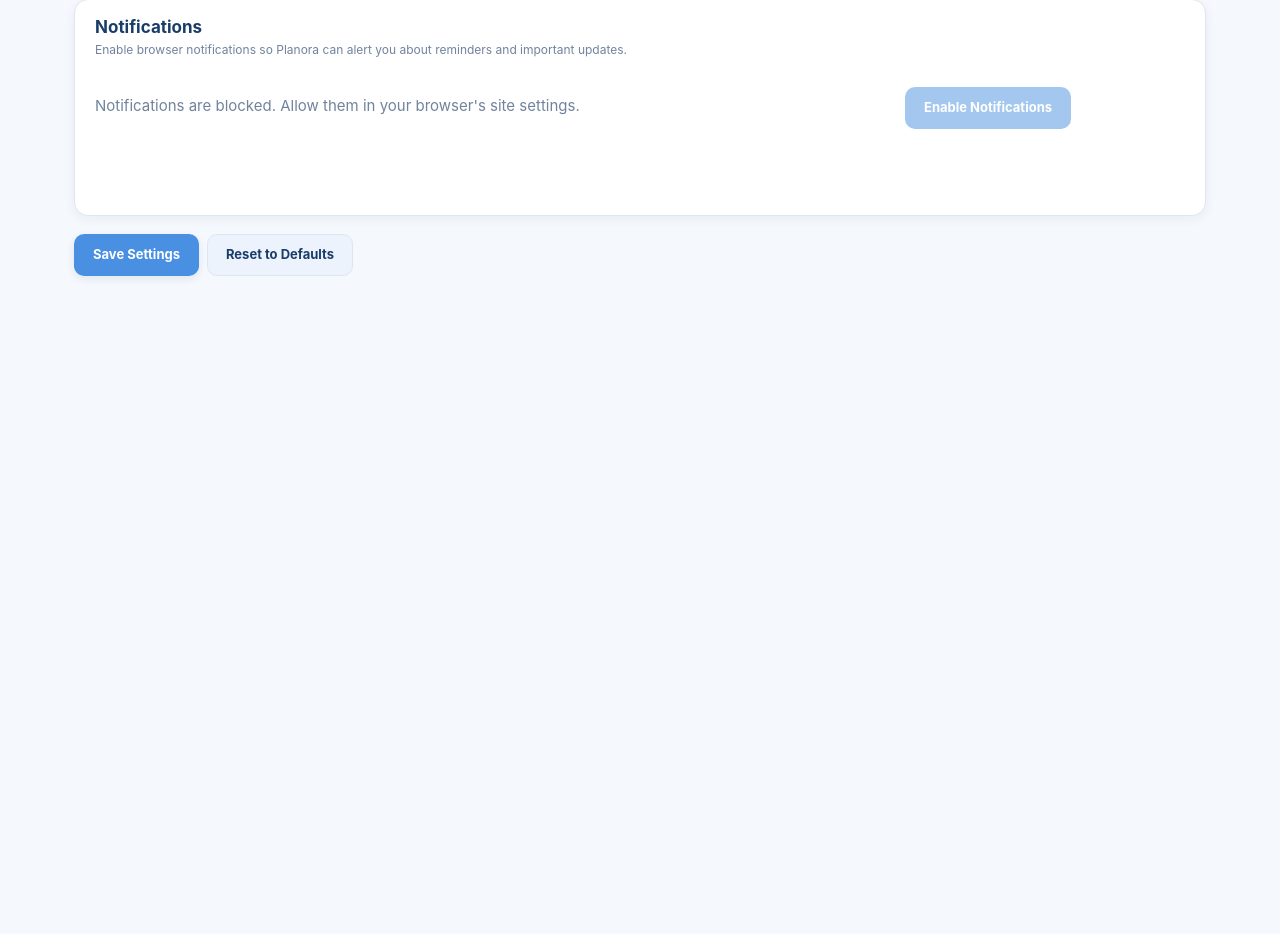
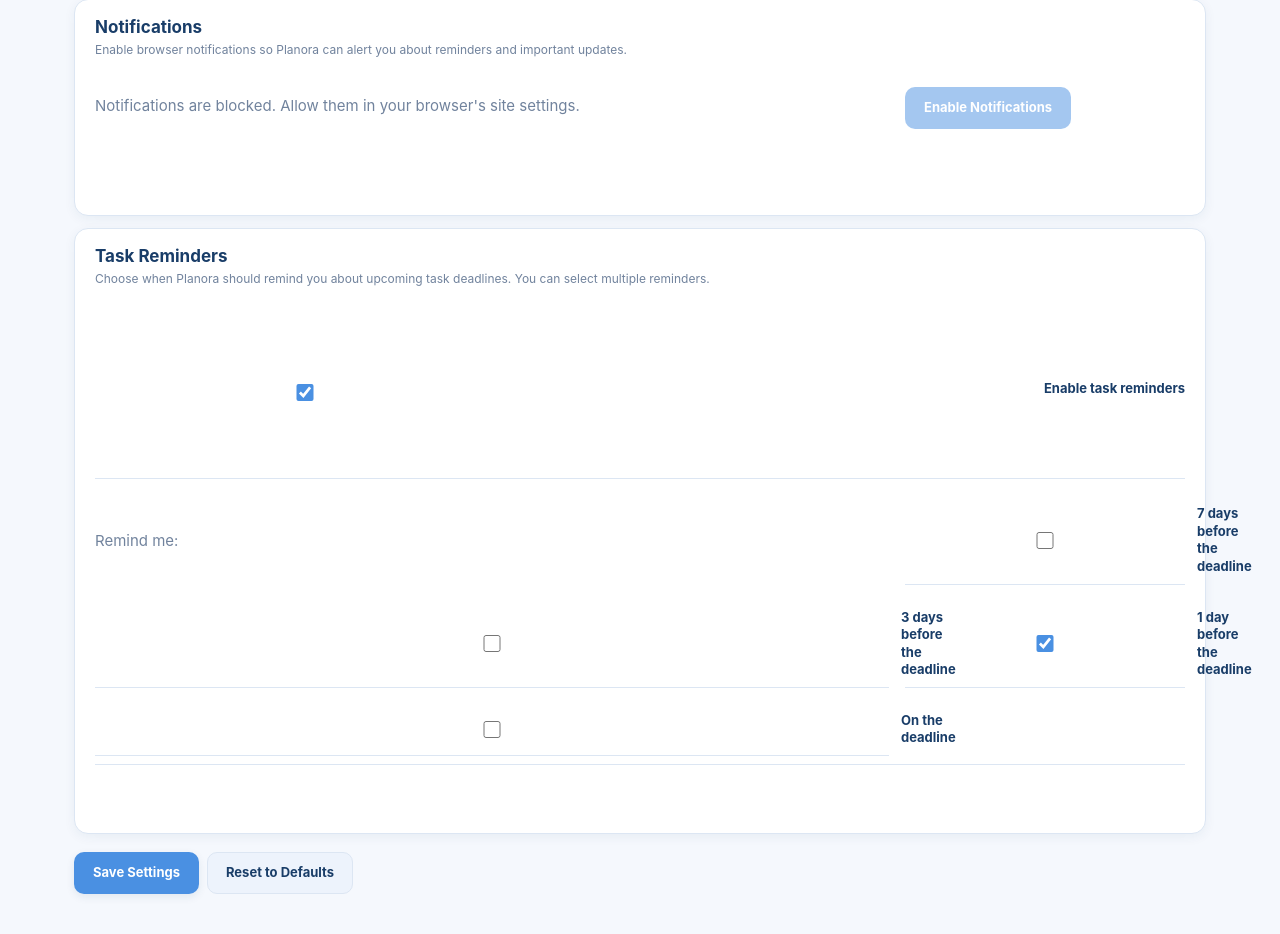
Before and after one commit to aisha0816/PlanoraforMYP, a website: page settings.html in a window 1280 px wide. Shown: the part 1511-2445 px from the top of the page. Before the commit the page ends 1839 px from the top, so only its background shows below. Drawn offline with nearby package versions, Linux system fonts and the light colour scheme.

Commit message:
Debugging #8.3

```diff
--- a/settings.html
+++ b/settings.html
@@ -57,20 +57,23 @@
 
                 <div class="settings-field">
                     <label for="focus-duration">Focus duration (minutes)</label>
-                    <input type="number" id="focus-duration" name="focus-duration"
-                        min="1" max="120" value="25" required>
+                    <input type="number" id="focus-duration"
+                        name="focus-duration" min="1" max="120"
+                        value="25" required>
                 </div>
 
                 <div class="settings-field">
                     <label for="break-duration">Short break (minutes)</label>
-                    <input type="number" id="break-duration" name="break-duration"
-                        min="1" max="60" value="5" required>
+                    <input type="number" id="break-duration"
+                        name="break-duration" min="1" max="60"
+                        value="5" required>
                 </div>
 
                 <div class="settings-field">
                     <label for="long-break-duration">Long break (minutes)</label>
                     <input type="number" id="long-break-duration"
-                        name="long-break-duration" min="1" max="60" value="15" required>
+                        name="long-break-duration" min="1" max="60"
+                        value="15" required>
                 </div>
 
                 <div class="settings-field">
@@ -118,7 +121,8 @@
                 </div>
 
                 <div class="settings-field">
-                    <p id="notification-status" role="status" aria-live="polite">
+                    <p id="notification-status" role="status"
+                        aria-live="polite">
                         Checking notification support...
                     </p>
 
@@ -126,14 +130,65 @@
                         Enable Notifications
                     </button>
 
-                    <p id="notification-message" role="status" aria-live="polite"></p>
+                    <p id="notification-message" role="status"
+                        aria-live="polite"></p>
                 </div>
             </section>
 
+            <section class="card settings-group">
+                <div class="settings-section-heading">
+                    <h2>Task Reminders</h2>
+                    <p>
+                        Choose when Planora should remind you about upcoming
+                        task deadlines. You can select multiple reminders.
+                    </p>
+                </div>
+
+                <label class="settings-checkbox" for="reminder-enabled">
+                    <input type="checkbox" id="reminder-enabled"
+                        name="reminder-enabled" checked>
+                    <span>Enable task reminders</span>
+                </label>
+
+                <div class="settings-field">
+                    <p>Remind me:</p>
+
+                    <label class="settings-checkbox" for="reminder-7">
+                        <input type="checkbox" id="reminder-7"
+                            name="reminder-days" value="7">
+                        <span>7 days before the deadline</span>
+                    </label>
+
+                    <label class="settings-checkbox" for="reminder-3">
+                        <input type="checkbox" id="reminder-3"
+                            name="reminder-days" value="3">
+                        <span>3 days before the deadline</span>
+                    </label>
+
+                    <label class="settings-checkbox" for="reminder-1">
+                        <input type="checkbox" id="reminder-1"
+                            name="reminder-days" value="1" checked>
+                        <span>1 day before the deadline</span>
+                    </label>
+
+                    <label class="settings-checkbox" for="reminder-0">
+                        <input type="checkbox" id="reminder-0"
+                            name="reminder-days" value="0">
+                        <span>On the deadline</span>
+                    </label>
+                </div>
+
+                <p id="reminder-settings-message"
+                    role="status" aria-live="polite"></p>
+            </section>
+
             <div class="settings-actions">
-                <button type="submit" id="save-settings">Save Settings</button>
+                <button type="submit" id="save-settings">
+                    Save Settings
+                </button>
 
-                <button type="button" id="reset-settings" class="secondary-button">
+                <button type="button" id="reset-settings"
+                    class="secondary-button">
                     Reset to Defaults
                 </button>
             </div>
```
